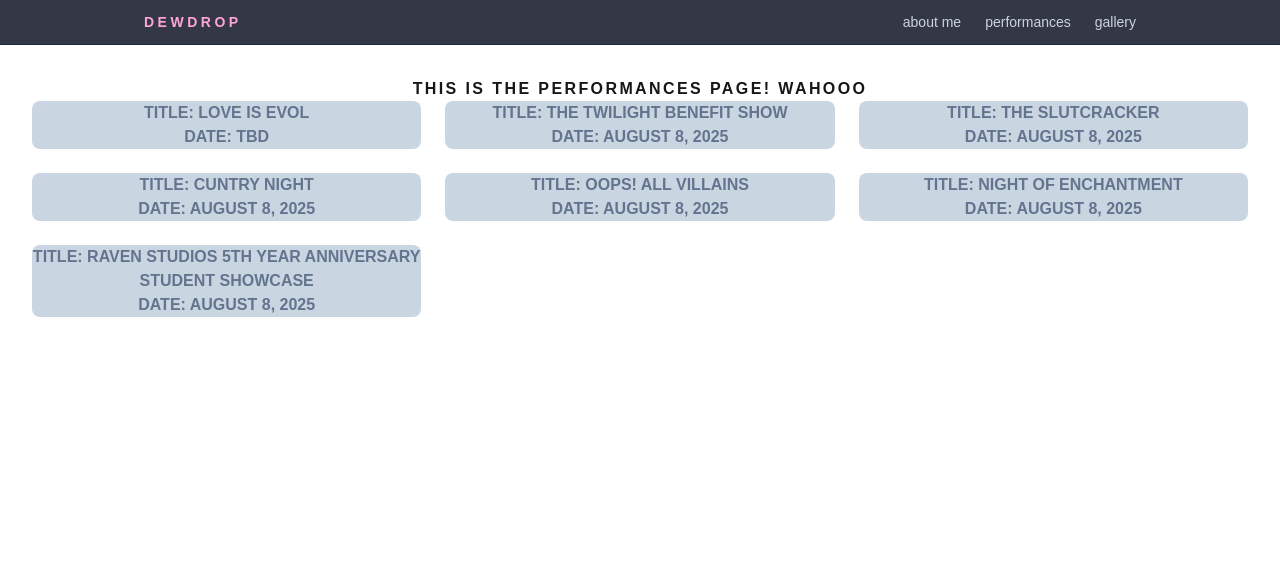
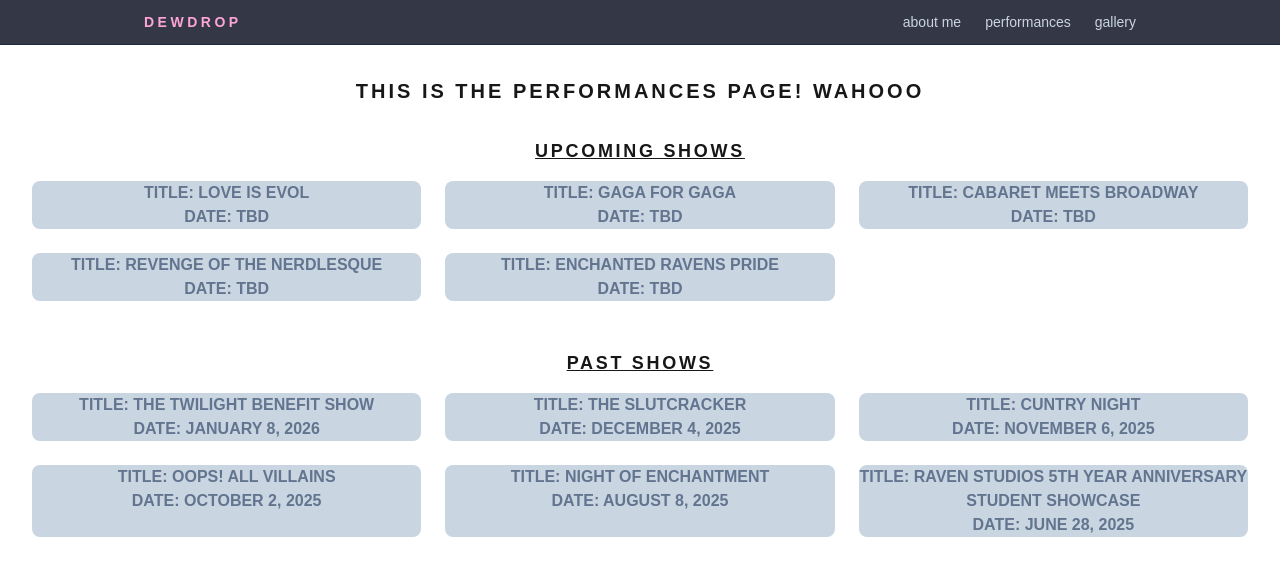
Before and after one commit to jairasdz/dewdrop-portfolio, a Next.js app: page /performances in a window 1280 px wide. Shown: the top 576 px of the page. Built offline with nearby package versions, Linux system fonts and the light colour scheme.

Commit message:
added temp stylings and grid work on performance cards

```diff
--- a/src/app/performances/page.tsx
+++ b/src/app/performances/page.tsx
@@ -1,22 +1,43 @@
 import PerformanceCard from "../components/PerformanceCard";
+import type { Metadata } from "next";
+
+export const metadata: Metadata = { // sets the title in browser tab
+    title: "Performances",
+  };
 
 export default function Performances() {
     return (
         <main className="p-8">
-            <h1 className="flex flex-col items-center font-bold text-center uppercase tracking-[0.15em]">
+            <h1 className="flex flex-col items-center font-bold text-center text-xl uppercase tracking-[0.15em]">
                 This is the performances page! Wahooo
             </h1>
-            <div className="grid grid-cols-1 sm:grid-cols-2 lg:grid-cols-3 gap-6 text-center ">
-                {/* {cards go here } */}
-                <PerformanceCard title="LOVE IS EVOL" date="TBD"/>
-                <PerformanceCard title="The Twilight Benefit Show" date="August 8, 2025"/>
-                <PerformanceCard title="The SlutCracker" date="August 8, 2025"/>
-                <PerformanceCard title="CUNTRY Night" date="August 8, 2025"/>
-                <PerformanceCard title="OOPS! All Villains" date="August 8, 2025"/>
-                <PerformanceCard title="Night Of Enchantment" date="August 8, 2025"/>
-                <PerformanceCard title="Raven Studios 5th Year Anniversary Student Showcase" date="August 8, 2025"/>
-            </div>
+            <section className="mt-8">
+                <h2 className="flex flex-col items-center mb-4 font-bold text-center text-lg uppercase tracking-[0.15em] underline">
+                    Upcoming Shows
+                </h2>
+                <div className="grid grid-cols-1 sm:grid-cols-2 lg:grid-cols-3 gap-6">
+                    {/* {cards go here } */}
+                    <PerformanceCard title="LOVE IS EVOL" date="TBD"/>
+                    <PerformanceCard title="Gaga for Gaga" date="TBD"/>
+                    <PerformanceCard title="Cabaret Meets Broadway" date="TBD"/>
+                    <PerformanceCard title="Revenge of the Nerdlesque" date="TBD"/>
+                    <PerformanceCard title="Enchanted Ravens Pride" date="TBD"/>
 
+                </div>
+            </section>
+            <section className="mt-12">
+                <h2 className="flex flex-col items-center mb-4 font-bold text-center text-lg uppercase tracking-[0.15em] underline hover:text-slate-500">
+                        Past Shows
+                </h2>
+                <div className="grid grid-cols-1 sm:grid-cols-2 lg:grid-cols-3 gap-6 ">
+                        <PerformanceCard title="The Twilight Benefit Show" date="January 8, 2026"/>
+                        <PerformanceCard title="The SlutCracker" date="December 4, 2025"/>
+                        <PerformanceCard title="CUNTRY Night" date="November 6, 2025"/>
+                        <PerformanceCard title="OOPS! All Villains" date="October 2, 2025"/>
+                        <PerformanceCard title="Night Of Enchantment" date="August 8, 2025"/>
+                        <PerformanceCard title="Raven Studios 5th Year Anniversary Student Showcase" date="June 28, 2025"/>
+                </div>
+            </section>
         </main>
     );
 }
```
